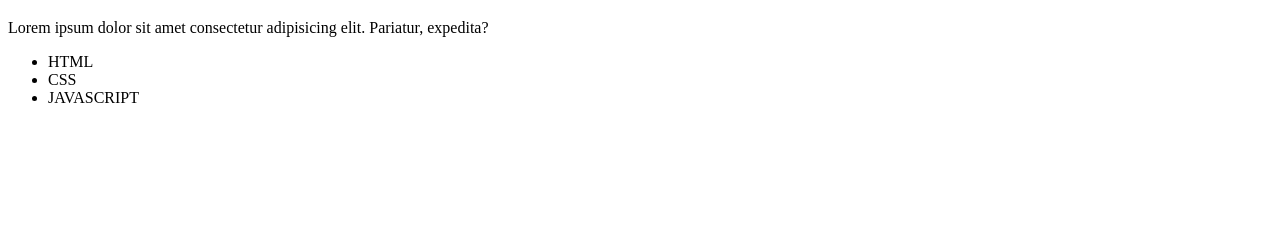
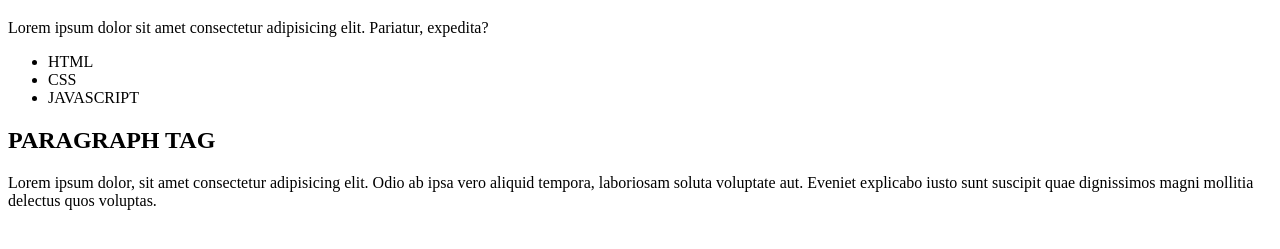
Before and after one commit to Areeby-Khan/test_repo, a plain HTML site: page index.html in a window 1280 px wide. Shown: the part 61-310 px from the top of the page. Drawn offline with Linux system fonts and the light colour scheme.

Commit message:
paragraph add

```diff
--- a/index.html
+++ b/index.html
@@ -13,5 +13,8 @@
         <li>CSS</li>
         <li>JAVASCRIPT</li>
     </ul>
+    <h2>PARAGRAPH TAG</h2>
+    <p>Lorem ipsum dolor, sit amet consectetur adipisicing elit. Odio ab ipsa vero aliquid tempora, laboriosam soluta voluptate aut. Eveniet explicabo iusto sunt suscipit quae dignissimos magni mollitia delectus quos voluptas.</p>
+
 </body>
 </html>
```
